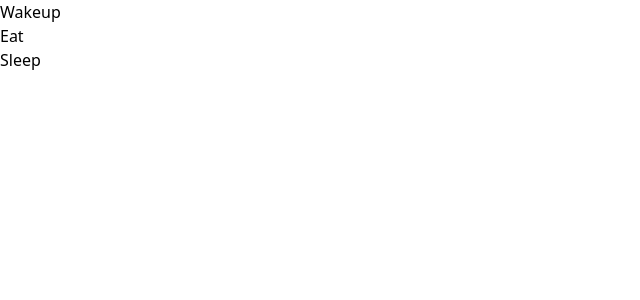
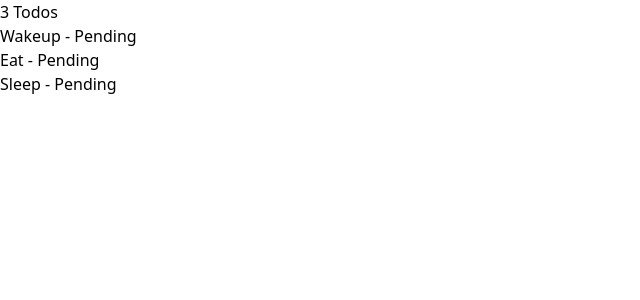
Before and after one commit to natuShubham96/hooks-todo, a React (Create React App) app: page / in a window 1280 px wide. Shown: the top 300 px of the page, without its empty margins (0-640 px from the left). Built offline with nearby package versions, Linux system fonts and the light colour scheme.

Commit message:
Toggling todo status

```diff
--- a/src/Components/TodoList.js
+++ b/src/Components/TodoList.js
@@ -2,14 +2,15 @@ import {useContext} from 'react'
 import todoContext from '../context'
 
 export default function TodoList () {
-    const {state} = useContext(todoContext)  //grabbing the state passed via context.provider to child via useContext
-
+    const {state, dispatch} = useContext(todoContext)  //grabbing the state passed via context.provider to child via useContext
+    const title = state.todos.length>0? `${state.todos.length} Todos` : "Nothing to do!!!"
     return (
         <div>
+            <h1>{title}</h1>
             <ul>
                 {state.todos.map(todo =>
                     <li key={todo.id}>
-                        {todo.text}
+                        <span onDoubleClick={() => dispatch({type: "TOGGLE_TODO", payload: todo})}>{todo.text} - {todo.status}</span>
                     </li>
                 )}
             </ul>
--- a/src/reducer.js
+++ b/src/reducer.js
@@ -1,6 +1,10 @@
 
 export default function todoReducer (state, action) {
     switch(action.type) {
+        case "TOGGLE_TODO" :
+        const updatedStatus = action.payload.status === "Pending"? "Completed" : "Pending"
+        const todo =  state.todos.map(t => t.id === action.payload.id? {...action.payload, status: updatedStatus} : t)
+        return {...state,todos: todo}
         default:
             return state;
     }
```
Also changed, not shown: 1 other file (tests, documents, lock files or other folders).
